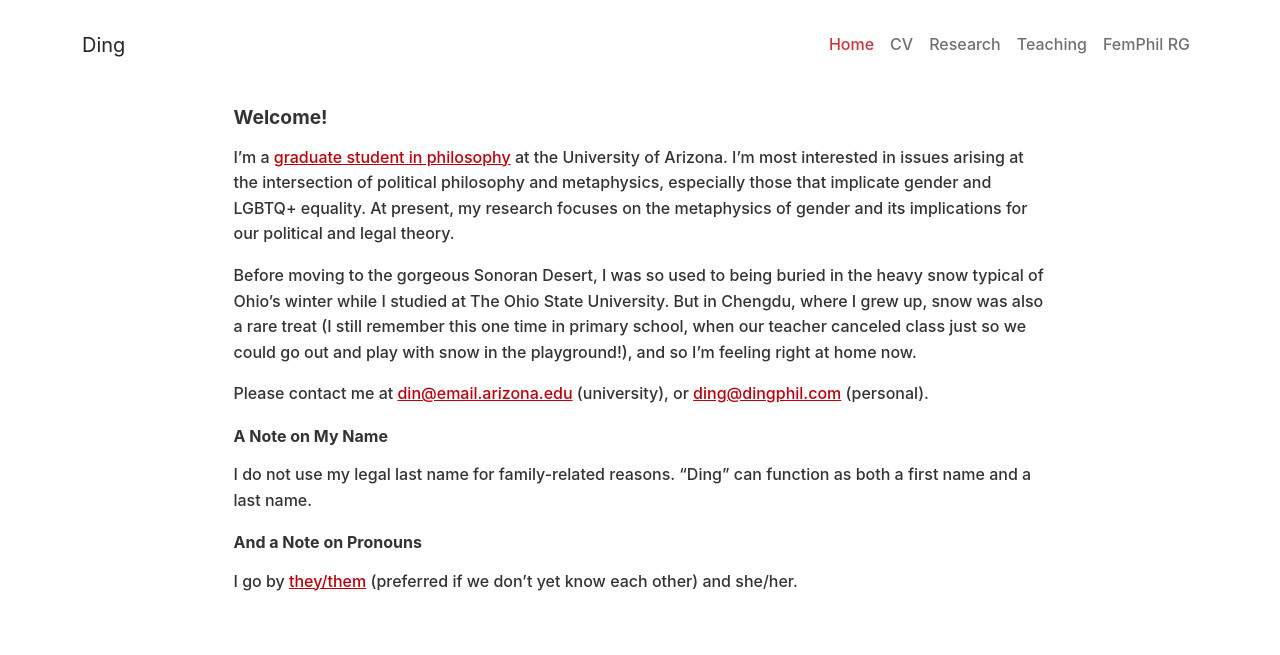
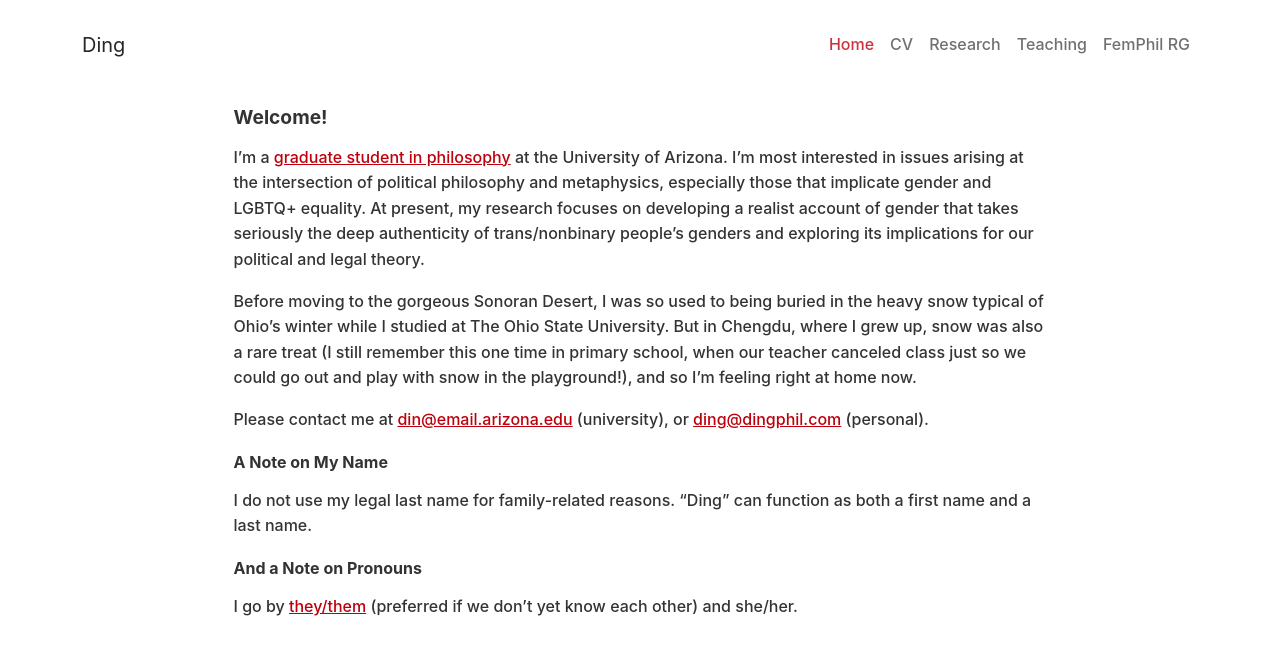
Before and after one commit to dingherself/dingherself.github.io, a Jekyll site: the page built from index.html, in a window 1280 px wide. Shown: the top 655 px of the page. Built offline with Jekyll 4.4.1, drawn with Linux system fonts in a browser that asks for light colours; nearby versions of some CDN libraries; some web fonts are replaced.

Commit message:
very important edit

```diff
--- a/index.html
+++ b/index.html
@@ -6,7 +6,7 @@ order: 1
 ---
 
 <h1 style="font-size: 1.2rem">Welcome!</h1>
-<p>I’m a <a href="https://philosophy.arizona.edu/people/ding-zhiyuan-li">graduate student in philosophy</a> at the University of Arizona. I’m most interested in issues arising at the intersection of political philosophy and metaphysics, especially those that implicate gender and LGBTQ+ equality. At present, my research focuses on the metaphysics of gender and its implications for our political and legal theory.</p>
+<p>I’m a <a href="https://philosophy.arizona.edu/people/ding-zhiyuan-li">graduate student in philosophy</a> at the University of Arizona. I’m most interested in issues arising at the intersection of political philosophy and metaphysics, especially those that implicate gender and LGBTQ+ equality. At present, my research focuses on developing a realist account of gender that takes seriously the deep authenticity of trans/nonbinary people’s genders and exploring its implications for our political and legal theory.</p>
 <p>Before moving to the gorgeous Sonoran Desert, I was so used to being buried in the heavy snow typical of Ohio’s winter while I studied at The Ohio State University. But in Chengdu, where I grew up, snow was also a rare treat (I still remember this one time in primary school, when our teacher canceled class just so we could go out and play with snow in the playground!), and so I’m feeling right at home now.</p>
 <script language="JavaScript" type="text/javascript">
   var u = "din";
```
